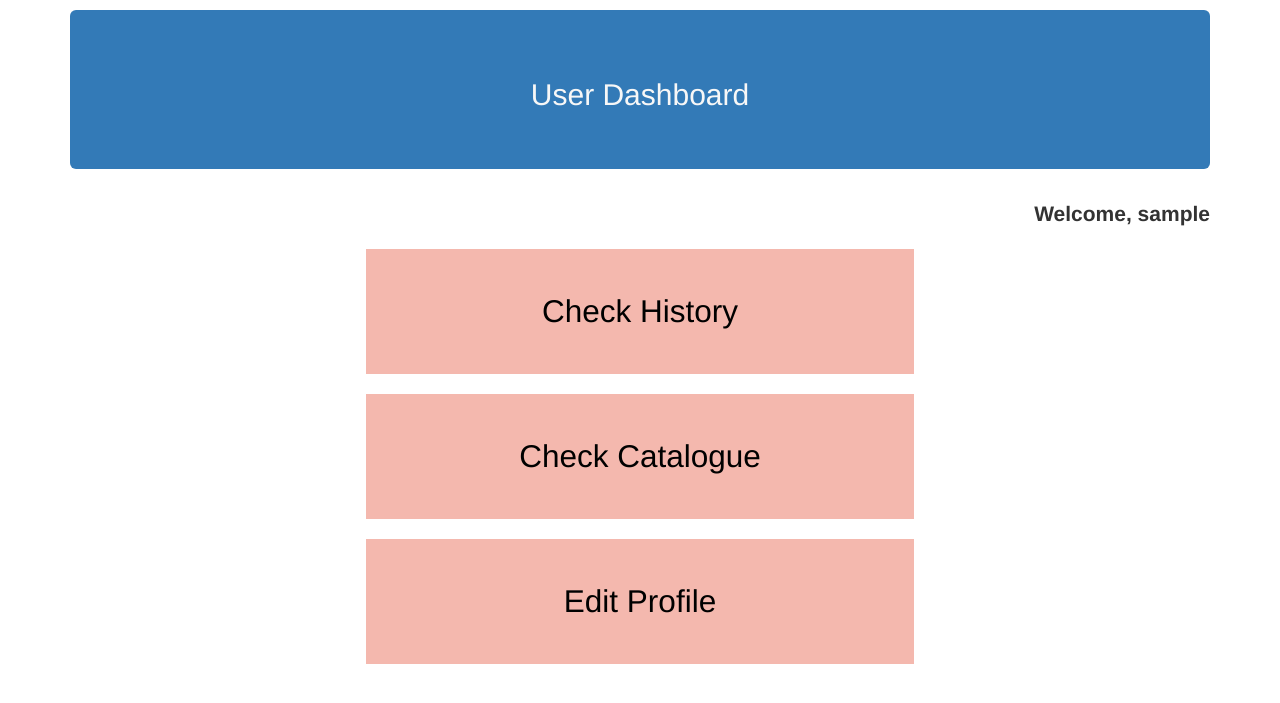
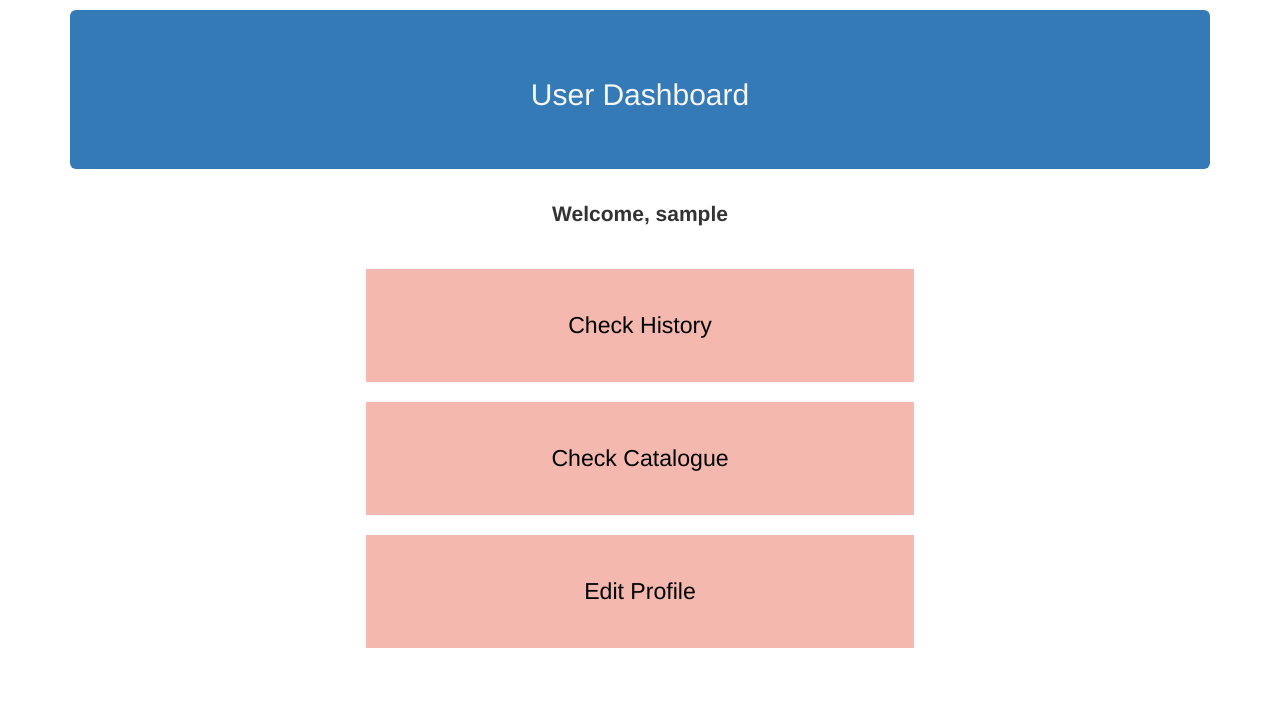
Before and after one commit to Abhipanda4/cs315Proj, a PHP site: page /dashboard.php in a window 1280 px wide. Shown: the top 703 px of the page. Run offline with PHP 8.4, Linux system fonts and the light colour scheme; the visitor is signed in with stand-in values (Sample User, id 1).

Commit message:
minor changes

```diff
--- a/css/style.css
+++ b/css/style.css
@@ -38,7 +38,7 @@ th {
 	/* border: 1px solid red; */
 	background-color: #ed897899;
 	padding: 40px;
-	font-size: 150%;
+	font-size: 110%;
 	text-align: center;
 	cursor: pointer;
 	transition: all 1s;
@@ -49,9 +49,10 @@ th {
 }
 
 .welcome-msg {
-	text-align: right;
+	text-align: center;
 	font-weight: bold;
 	position: relative;
-	margin: 5px auto;
+	margin: 10px auto;
+	margin-bottom: 30px;
 	font-size: 150%;
 }
```
